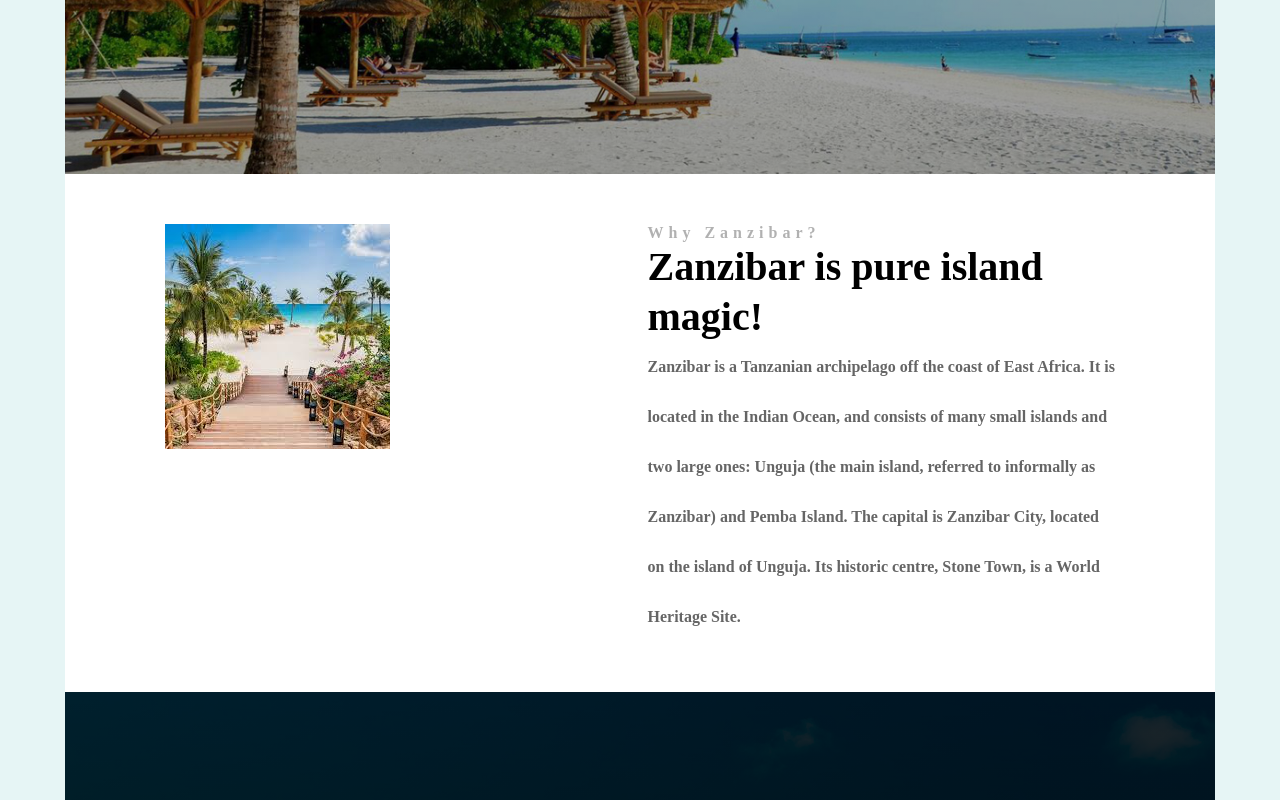
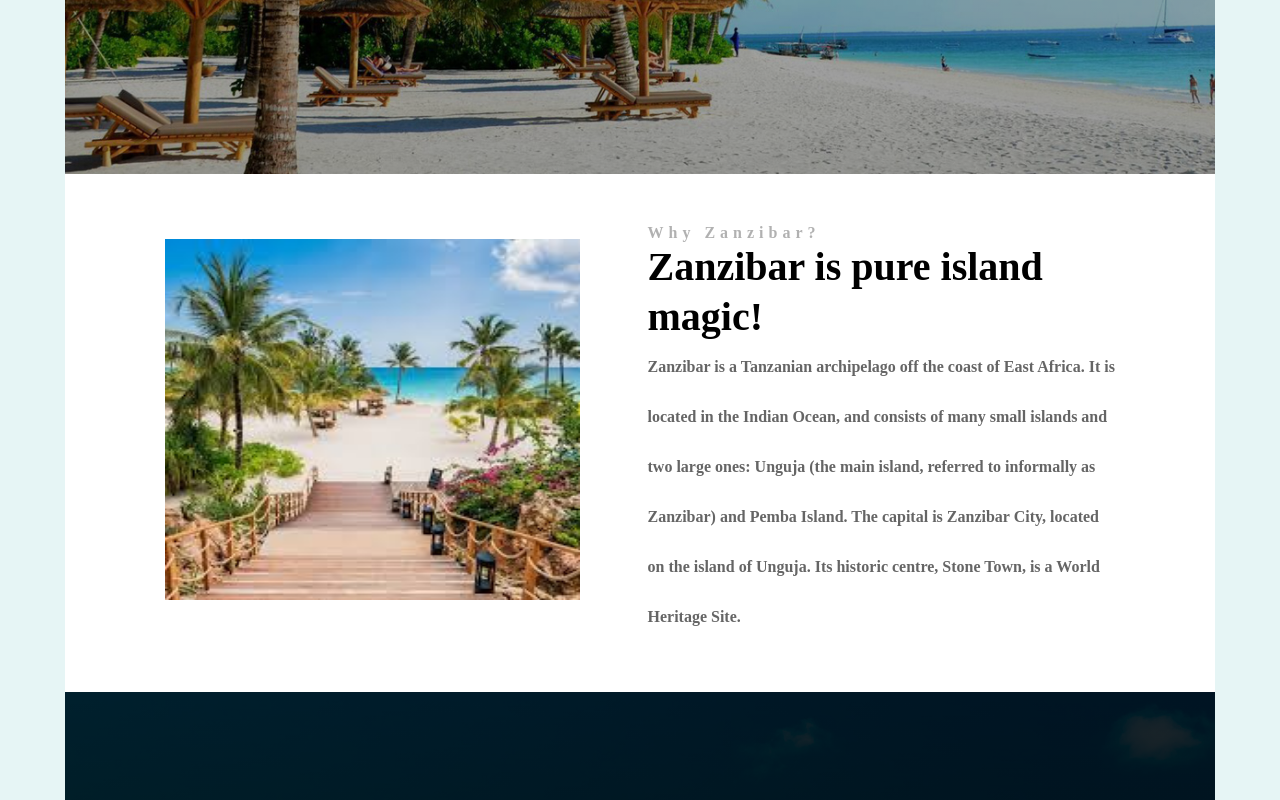
Before and after one commit to leila017/responsive_webite_project, a plain HTML site: page index.html in a window 1280 px wide. Shown: the part 571-1371 px from the top of the page. Drawn offline with Linux system fonts and the light colour scheme; a web font is replaced by a local one.

Commit message:
resized image

```diff
--- a/index.html
+++ b/index.html
@@ -21,7 +21,7 @@
 <main>
     <section class="grid grid-2columns">
         <div class="ist-image">
-        <img src="images/zanzibar-small.jpeg" alt="Zanzibar island">
+        <img src="images/zanzibar-small.jpeg" alt="Zanzibar island" class="zanzibar-image-1">
         </div>
         <div class="why-zanzibar-description">
         <h3>
--- a/style.css
+++ b/style.css
@@ -17,6 +17,13 @@ section{
 }
 .ist-image{
     margin-left: 50px;
+
+}
+
+.zanzibar-image-1{
+width: 415px;
+height:361px;
+margin-top:15px;
 }
 header{
     background-image: linear-gradient(rgba(0,0,0,0.2), rgba(0,0,0,0.4)), url("images/zanzibar-1.jpg");
```
